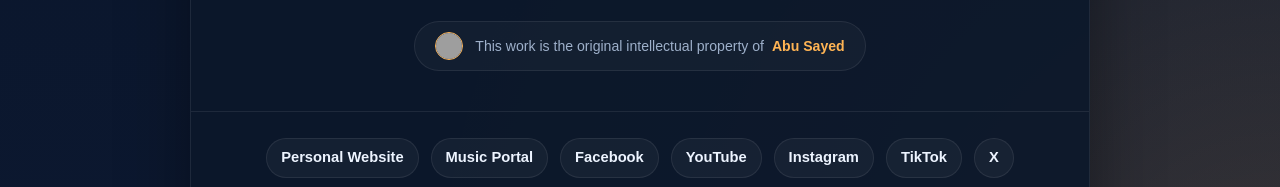
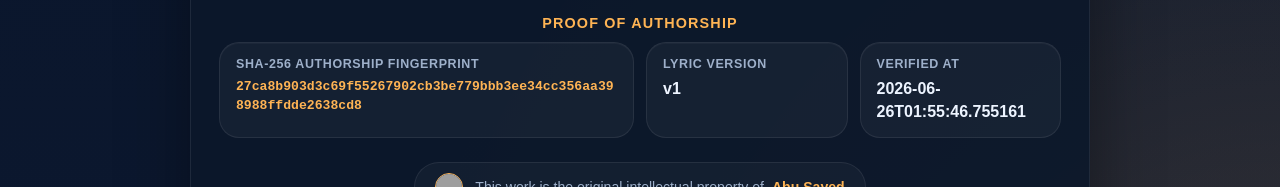
Before and after one commit to ImAbuSayed/un-battement-de-cur, a plain HTML site: page index.html in a window 1280 px wide. Shown: the part 2426-2613 px from the top of the page. Drawn offline with Linux system fonts and the light colour scheme; grey boxes are pictures that could not be loaded.

Commit message:
feat: update song assets v1 with signed GPG commit [verified]

```diff
--- a/index.html
+++ b/index.html
@@ -14,9 +14,9 @@
     <meta name="keywords" content="Un Battement De Cœur, Abu Sayed lyrics, original song lyrics, Abu Sayed original song, Abu Sayed lyricist, Abu Sayed composer, Abu Sayed songwriter, official lyrics">
     <meta name="robots" content="index,follow,max-snippet:-1,max-image-preview:large,max-video-preview:-1">
     <meta name="referrer" content="strict-origin-when-cross-origin">
-    <meta name="description" content="Full lyrics for &#x27;Un Battement De Cœur&#x27; by Abu Sayed. An original composition, lyrics, and production by Abu Sayed.">
+    <meta name="description" content="Access the verified lyrics of &#x27;Un Battement De Cœur&#x27;, an original song crafted, composed, and performed by Abu Sayed.">
     <meta property="og:title" content="Un Battement De Cœur - Original Lyrics by Abu Sayed">
-    <meta property="og:description" content="Full lyrics for &#x27;Un Battement De Cœur&#x27; by Abu Sayed. An original composition, lyrics, and production by Abu Sayed.">
+    <meta property="og:description" content="Access the verified lyrics of &#x27;Un Battement De Cœur&#x27;, an original song crafted, composed, and performed by Abu Sayed.">
     <meta property="og:type" content="music.song">
     <meta property="og:url" content="https://imabusayed.github.io/un-battement-de-cur/">
     <meta property="og:site_name" content="Abu Sayed Music">
@@ -24,7 +24,7 @@
     <meta name="last-modified" content="2026-06-24 12:51:40">
     <meta name="twitter:card" content="summary_large_image">
     <meta name="twitter:title" content="Un Battement De Cœur - Original Lyrics by Abu Sayed">
-    <meta name="twitter:description" content="Full lyrics for &#x27;Un Battement De Cœur&#x27; by Abu Sayed. An original composition, lyrics, and production by Abu Sayed.">
+    <meta name="twitter:description" content="Access the verified lyrics of &#x27;Un Battement De Cœur&#x27;, an original song crafted, composed, and performed by Abu Sayed.">
     <link rel="canonical" href="https://imabusayed.github.io/un-battement-de-cur/">
     <link rel="sitemap" type="application/xml" title="Sitemap" href="https://imabusayed.github.io/un-battement-de-cur/sitemap.xml">
     <link rel="author" href="https://github.com/ImAbuSayed">
@@ -100,7 +100,7 @@
       "@id": "https://imabusayed.github.io/un-battement-de-cur#webpage",
       "url": "https://imabusayed.github.io/un-battement-de-cur/",
       "name": "Un Battement De Cœur - Original Lyrics by Abu Sayed",
-      "description": "Full lyrics for 'Un Battement De Cœur' by Abu Sayed. An original composition, lyrics, and production by Abu Sayed.",
+      "description": "Access the verified lyrics of 'Un Battement De Cœur', an original song crafted, composed, and performed by Abu Sayed.",
       "isPartOf": {
         "@id": "https://music.abusayed.com.bd/#website"
       },
@@ -617,6 +617,26 @@
                 </div>
             </div>
 
+            <div class="details-block">
+                <div class="details-title">Proof of Authorship</div>
+                <div class="meta-grid">
+
+            <div class="meta-card" style="grid-column: span 2;">
+                <span class="meta-label">SHA-256 Authorship Fingerprint</span>
+                <strong style="word-break: break-all; font-family: monospace; font-size: 0.82rem; color: var(--accent);">27ca8b903d3c69f55267902cb3be779bbb3ee34cc356aa398988ffdde2638cd8</strong>
+            </div>
+            <div class="meta-card">
+                <span class="meta-label">Lyric Version</span>
+                <strong>v1</strong>
+            </div>
+            <div class="meta-card">
+                <span class="meta-label">Verified At</span>
+                <strong>2026-06-26T01:55:46.755161</strong>
+            </div>
+
+                </div>
+            </div>
+
             <div style="text-align: center;">
                 <div class="copyright-attribution-profile-card">
                     <img src="https://encrypted-tbn0.gstatic.com/images?q=tbn:ANd9GcQvEV_0J1Bu0dhUhOUIO0jW6C1QudSf71LJUw3E6pv6lQkQmGWrGORMJHTcs8pug_PyMbptFe2om4_PvqMqzEbpVCL3XnL89rAXYSnlJw&s=10" alt="Singer Abu Sayed">
```
Also changed, not shown: excerpts/Bridge-Preview.txt (added), excerpts/Chorus-Preview.txt (added), excerpts/Final-Chorus-Preview.txt (added), excerpts/Hook-Preview.txt (added), excerpts/Pre-Chorus-2-Preview.txt (added), excerpts/Pre-Chorus-3-Preview.txt (added), excerpts/Pre-Chorus-Preview.txt (added), excerpts/Verse-1-Preview.txt (added), excerpts/Verse-2-Preview.txt (added), excerpts/Verse-3-Preview.txt (added), hashes.txt (added), llms.txt, lyrics_backup/2026-06-26_un-battement-de-cur-v1.txt (added), manifest.json (added), 1 other file.
